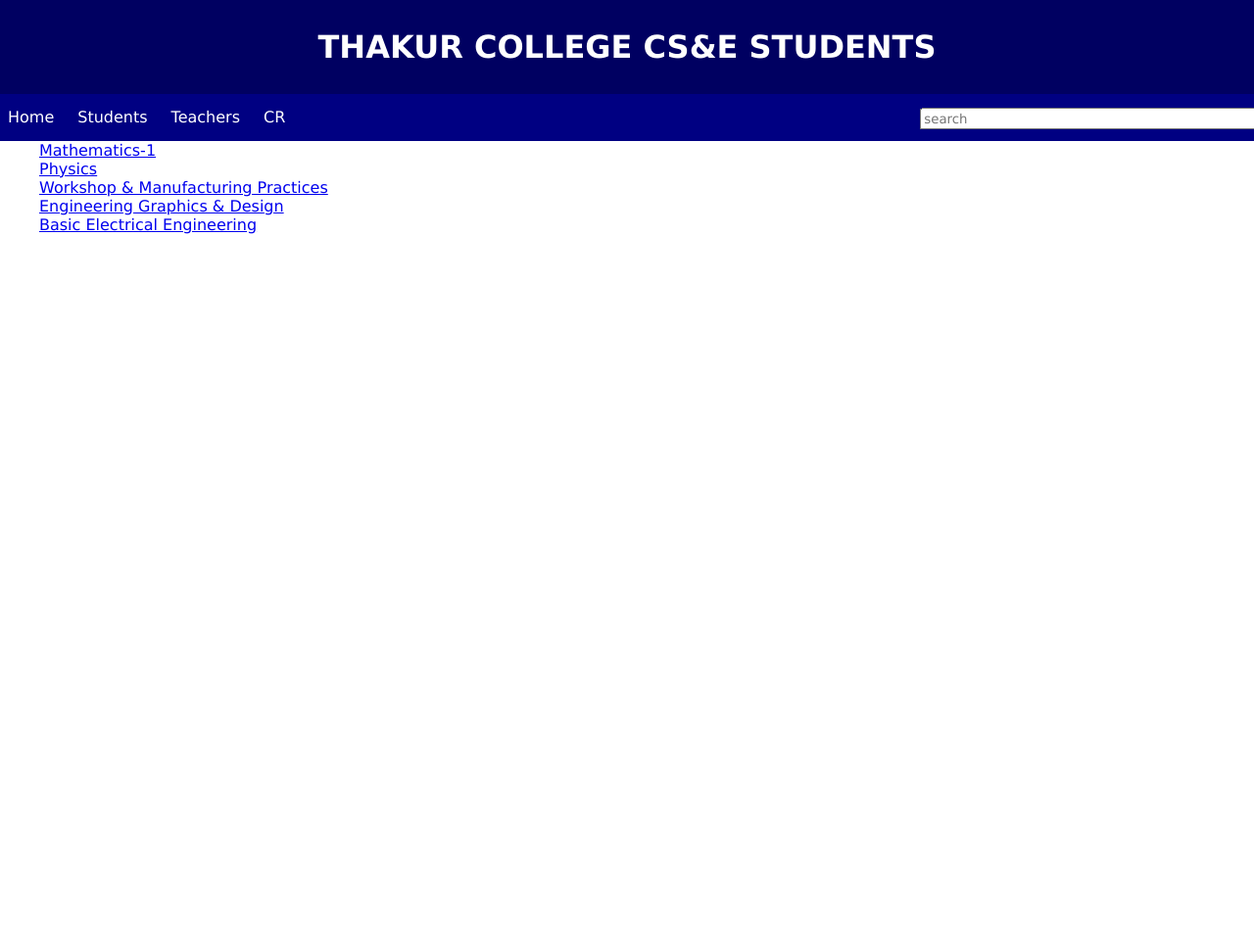
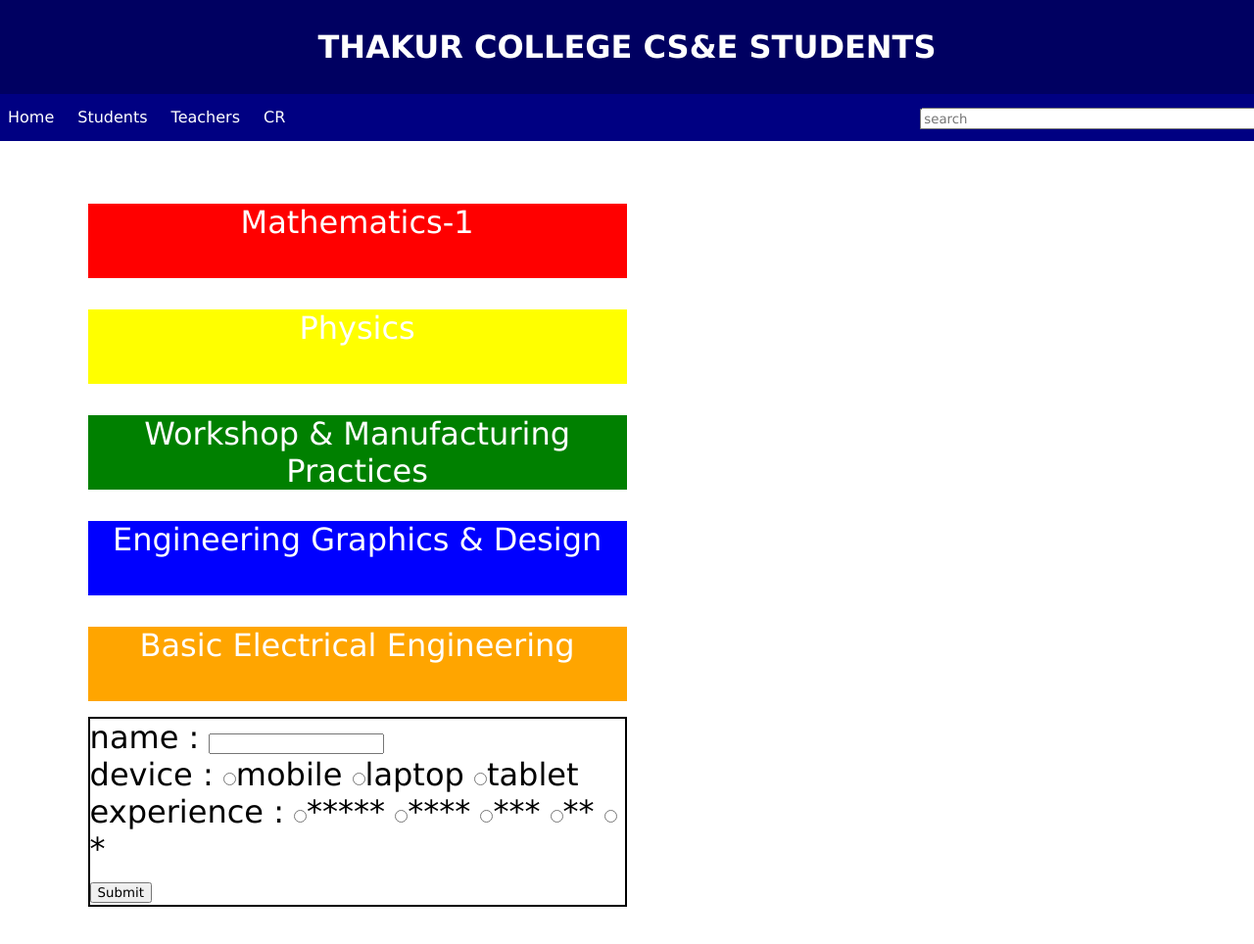
Before and after one commit to rajnishad24082003/officialcsestudentswebsite.github.io, a plain HTML site: page index.html in a window 1280 px wide. Shown: the top 964 px of the page at 98% size. Drawn offline with Linux system fonts and the light colour scheme; a script that the page names is missing.

Commit message:
Add files via upload

```diff
--- a/css.css
+++ b/css.css
@@ -15,6 +15,7 @@
     html
     {
         font-size: 55%;
+
     }
     .search
     {
@@ -25,8 +26,12 @@
     {
         font-size: 95%;
     }
+    .navbar li a
+{
+    font-size: 1.3rem;
 }
 
+}
 .fh
 {
     background-color: rgb(0, 0, 97);
@@ -80,6 +85,54 @@
 .body ul
 {
     list-style-type: none;
+    font-size: 2rem;
+    margin: 1rem auto;
+    width: 86%;
+    padding: 2rem 1rem;
+    display: grid;
+    grid-template-columns:repeat(auto-fill, minmax(250px,550px) );
+    grid-column-gap: 1rem;
+
+}
+.contend
+{
+    margin: 1rem auto;
+    display: grid;
+    grid-template-rows: 1fr 1fr 1fr 1fr 1fr ;
+    grid-row-gap: 2rem;
+    text-align: center;
+
+}
+.div1
+{
+    background-color: red;
+}
+.div2
+{
+    background-color: yellow;
+}
+.div3
+{
+    background-color: green;
+}
+.div4
+{
+    background-color: blue;
+}
+.div5
+{
+    background-color: orange;
+}
+
+.contend li a
+{
+    text-decoration: none;
+    color: white;
+}
+#form
+{
+    border: black 2px solid ;
+    min-width: 250px;
 }
 .footer
 {
--- a/index.html
+++ b/index.html
@@ -34,11 +34,43 @@
     </div>
     <div class="body">
         <ul>
-            <li><a href="maths.html">Mathematics-1</a> </li>
-            <li><a href="physics.html">Physics</a> </li>
-            <li><a href="Workshop & Manufacturing Practices.html">Workshop & Manufacturing Practices</a></li>
-            <li><a href="Engineering Graphics & Design.html">Engineering Graphics & Design</a> </li>
-            <li><a href="Basic Electrical Engineering.html">Basic Electrical Engineering </a> </li>
+            <div class="contend">
+                <div class="div1">
+            <li ><a href="maths.html">Mathematics-1</a> </li>
+        </div>
+            <div class="div2">
+            <li ><a href="physics.html">Physics</a> </li>
+        </div>
+        <div class="div3">
+            <li ><a href="Workshop & Manufacturing Practices.html">Workshop & Manufacturing Practices</a></li>
+        </div>
+        <div class="div4">
+            <li ><a href="Engineering Graphics & Design.html">Engineering Graphics & Design</a> </li>
+        </div>
+        <div class="div5">
+            <li ><a href="Basic Electrical Engineering.html">Basic Electrical Engineering </a> </li>
+        </div>
+            </div>
+            <li>
+                <form action="#" id="form">
+                    <label for="name">name :</label>
+                    <input type="text" name="name">
+                    <br>
+                    <label for="device">device :</label>
+                    <input type="radio" name="device">mobile
+                    <input type="radio" name="device">laptop
+                    <input type="radio" name="device">tablet
+                    <br>
+                    <label for="experience">experience :</label>
+                    <input type="radio" name="experience">*****
+                    <input type="radio" name="experience">****
+                    <input type="radio" name="experience">***
+                    <input type="radio" name="experience">**
+                    <input type="radio" name="experience">*
+                    <br>
+                    <input type="submit">
+                </form>
+            </li>
         </ul>
 
     </div>
```
